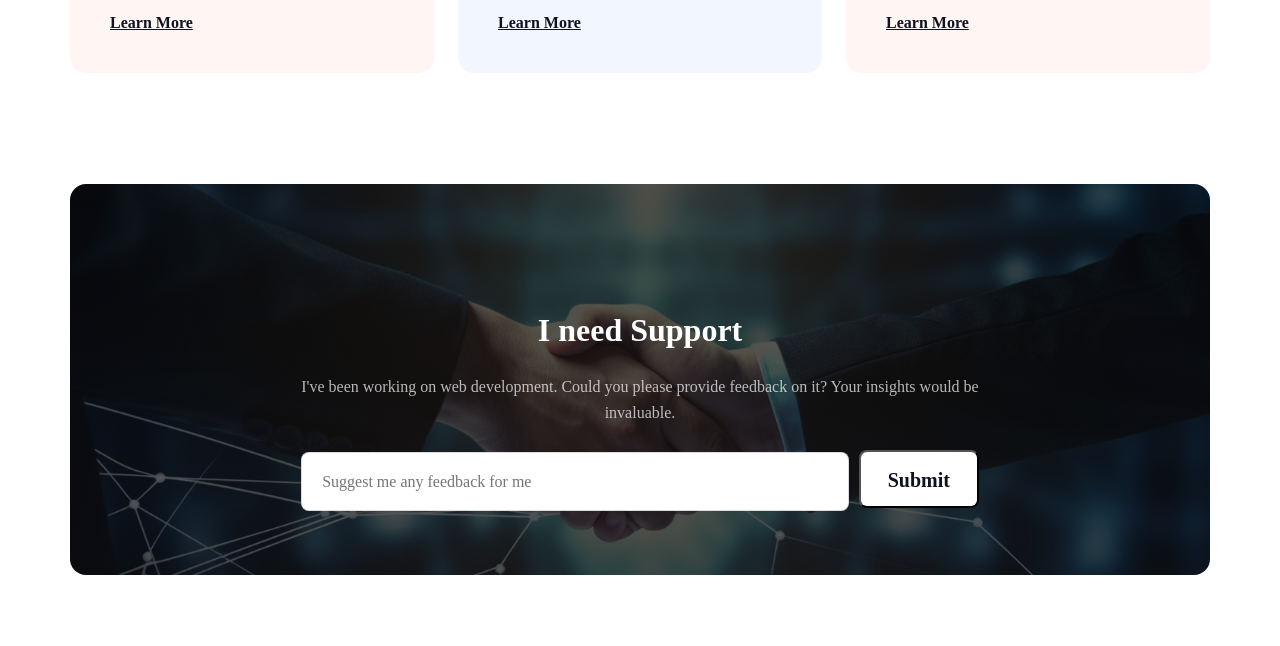
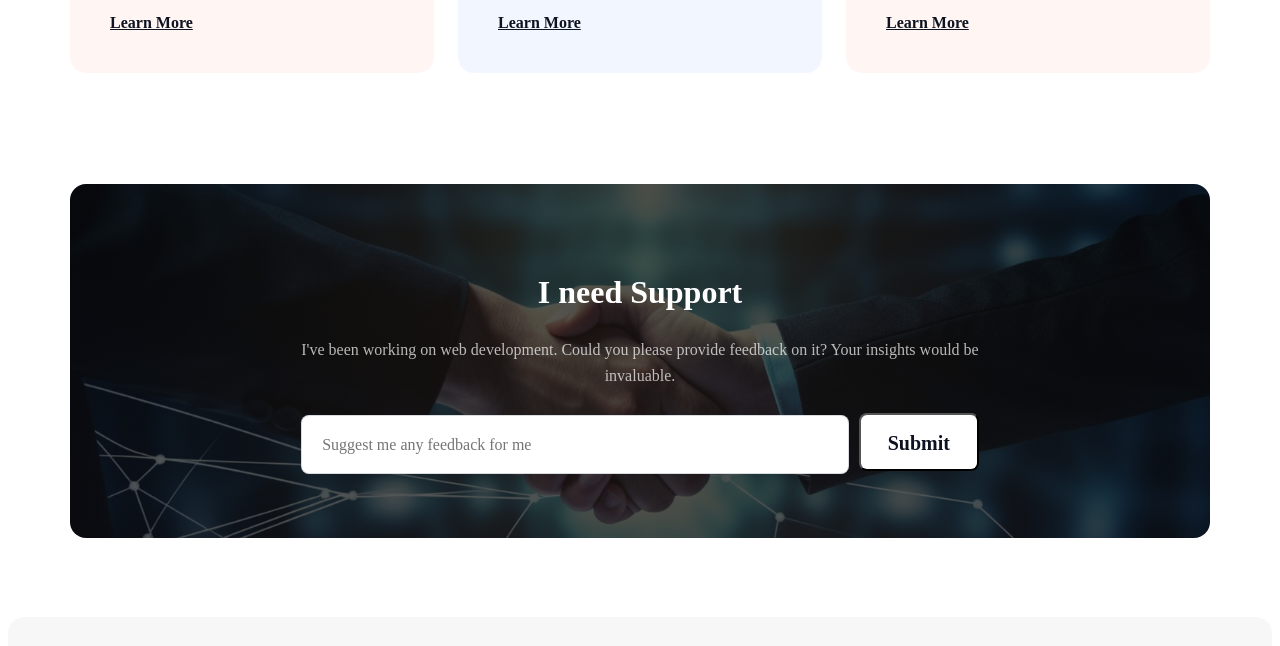
Before and after one commit to Shadmans-World/assignment-1-repo, a plain HTML site: page index.html in a window 1280 px wide. Shown: the part 3954-4600 px from the top of the page. Drawn offline with Linux system fonts and the light colour scheme; a web font is replaced by a local one.

Commit message:
support-bg change

```diff
--- a/Styles/style.css
+++ b/Styles/style.css
@@ -497,7 +497,7 @@ opacity: 0.7;
 
 .sp-bg-content-1{
     margin-bottom: 24px;
-margin-top: 64px;
+/* margin-top: 64px; */
 }
 .sp-bg-content-2{
     margin-top: 24px;
```
